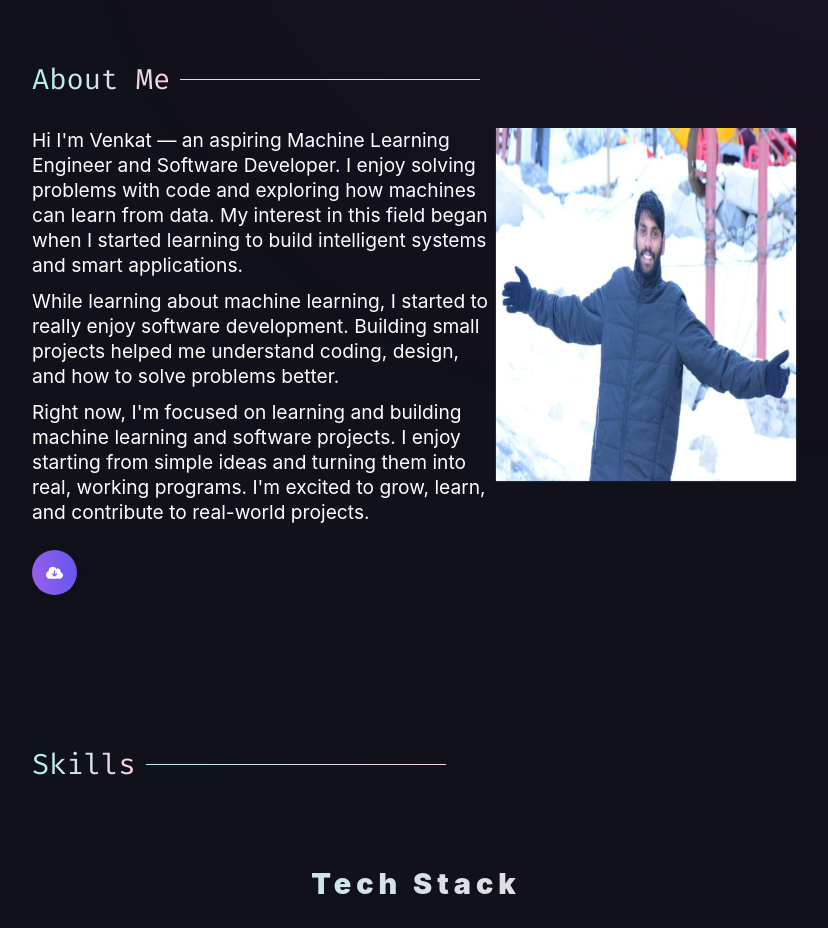
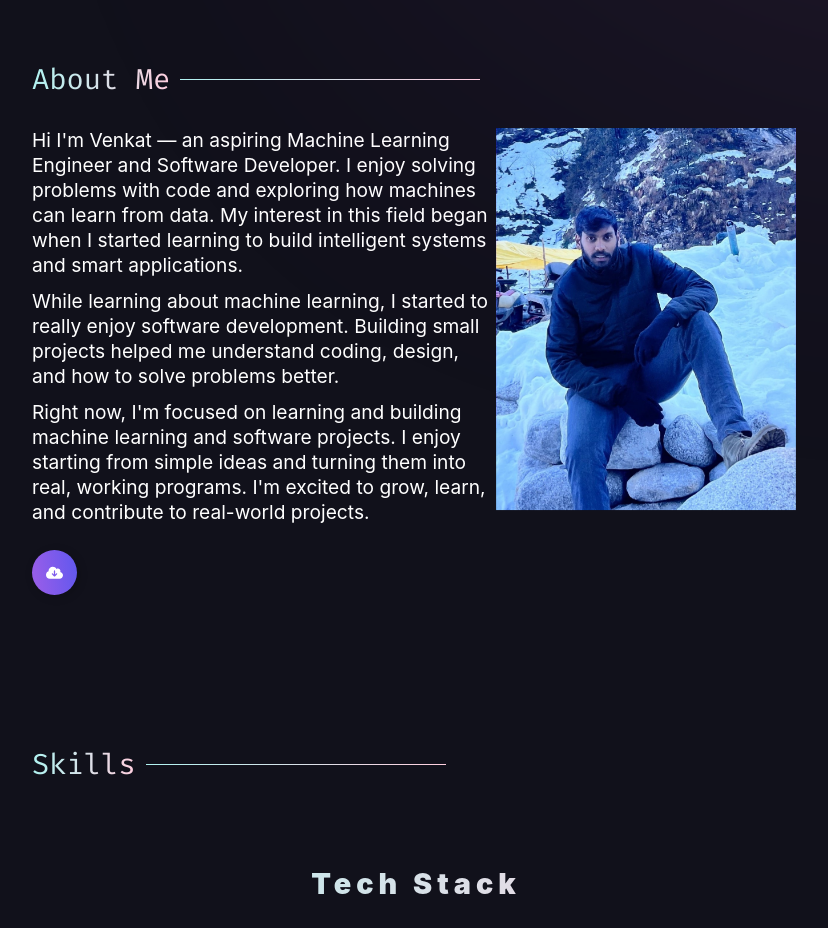
Before and after one commit to venky726/venkat-portfolio, a plain HTML site: page index.html in a window 1280 px wide. Shown: the part 940-1868 px from the top of the page, without its empty margins (224-1052 px from the left). Drawn offline with nearby package versions, Linux system fonts and the light colour scheme; a web font is replaced by a local one.

Commit message:
Update image source in index.html

```diff
--- a/index.html
+++ b/index.html
@@ -245,7 +245,7 @@
           </div>
 
           <div class="dp" data-aos="fade-up">
-            <img src="src\webp\pppp3.jpg" alt="Vinod Jangid" tabindex="0" aria-label="image of vinod" />
+            <img src="src\webp\pppp4.jpg" alt="Vinod Jangid" tabindex="0" aria-label="image of vinod" />
           </div>
         </div>
       </div>
```
